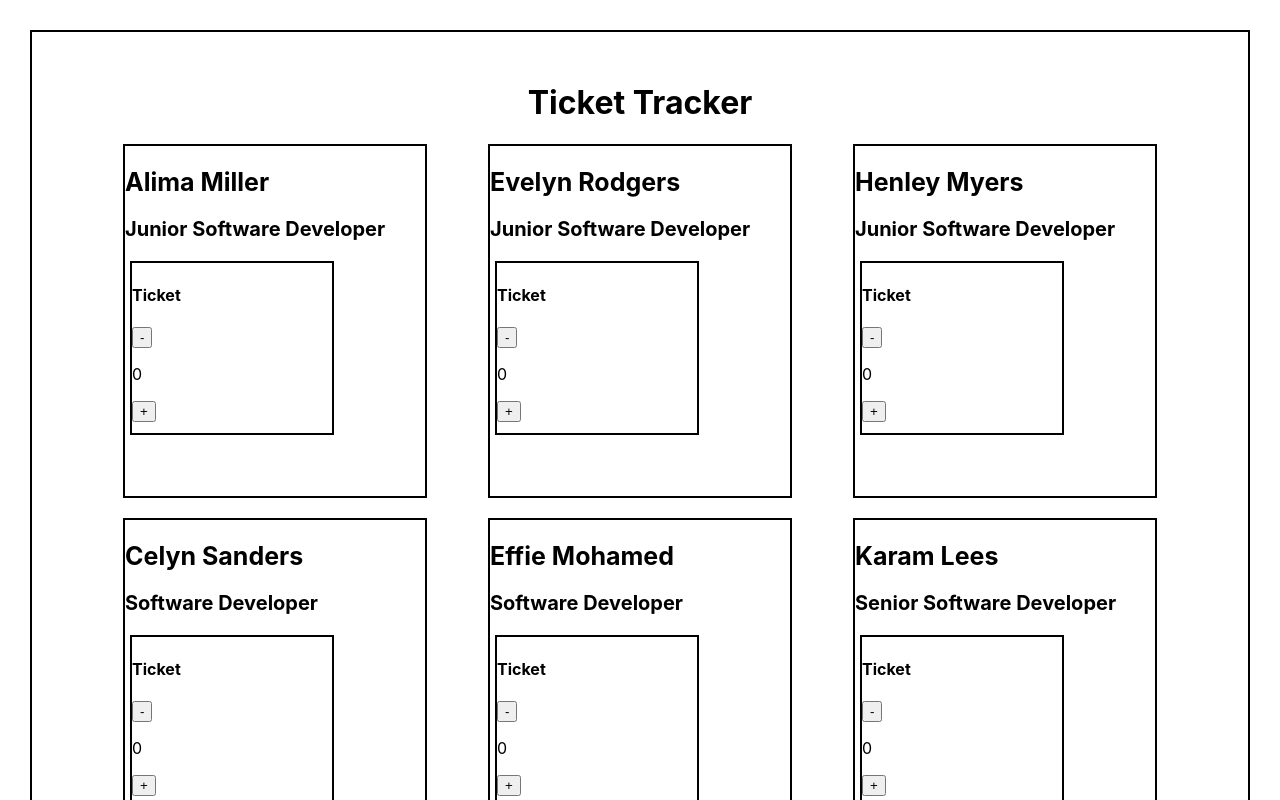
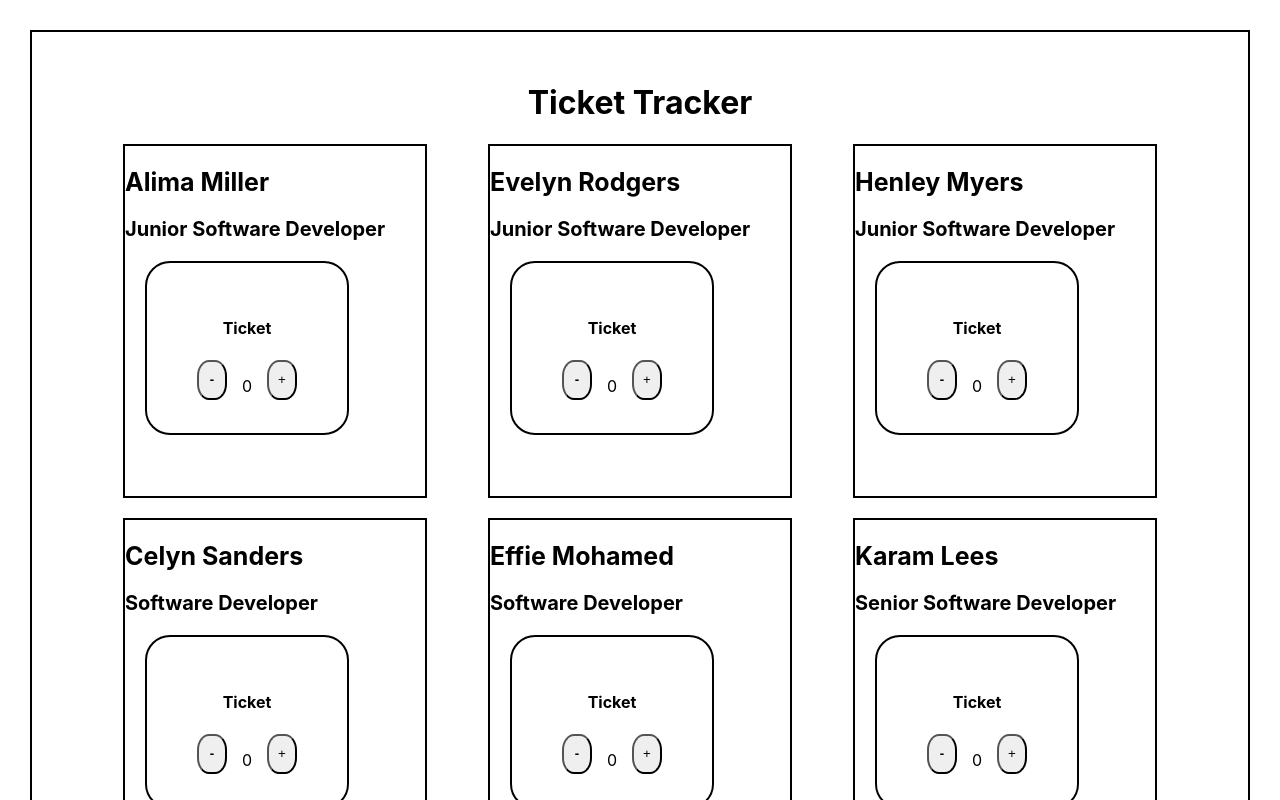
Before and after one commit to awo-ali/Ticket-Tracker-challenge, a React (Create React App) app: page / in a window 1280 px wide. Shown: the top 800 px of the page. Built offline with nearby package versions, Linux system fonts and the light colour scheme.

Commit message:
styled counterCard - flexbox

```diff
--- a/src/components/Counter/Counter.scss
+++ b/src/components/Counter/Counter.scss
@@ -3,7 +3,29 @@
     border: 2px solid black;
     height: 170px;
     width: 200px;
-   // display: flex;
-   margin: 5px;
+   display: flex;
+   flex-direction: column;
+   align-items: center;
+   justify-content: center;
+   margin: 20px;
+   border-radius: 25px;
 
 }
+.counterButtons{
+    display: flex;
+    justify-content: space-between;
+    width: 100px;
+    height: 40px;
+
+}
+
+.minusTicket{
+border-radius: 40%;
+width: 30px;
+font-weight: 800
+}
+
+.addTicket{
+    border-radius: 40%;
+    width: 30px;
+}
```
